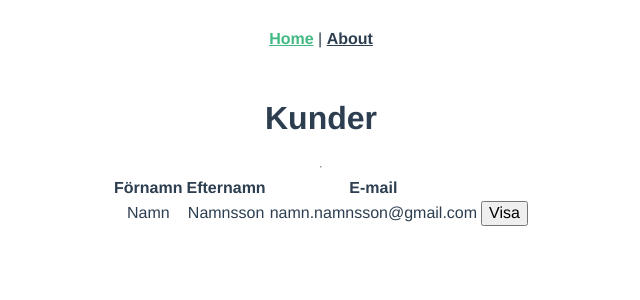
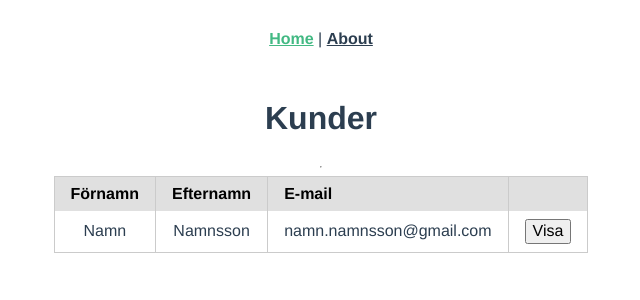
Before and after one commit to itggot-linus-styren/customer-manager-wu2, a Vue app: page / in a window 1280 px wide. Shown: the top 300 px of the page, without its empty margins (319-959 px from the left). Built offline with nearby package versions, Linux system fonts and the light colour scheme.

Commit message:
lägg till pure-table klassen för table

```diff
--- a/src/views/Home.vue
+++ b/src/views/Home.vue
@@ -2,7 +2,7 @@
   <div class="home">
     <h1>Kunder</h1>
     <hr />
-    <table>
+    <table class="pure-table">
       <thead>
         <th>Förnamn</th>
         <th>Efternamn</th>
```
